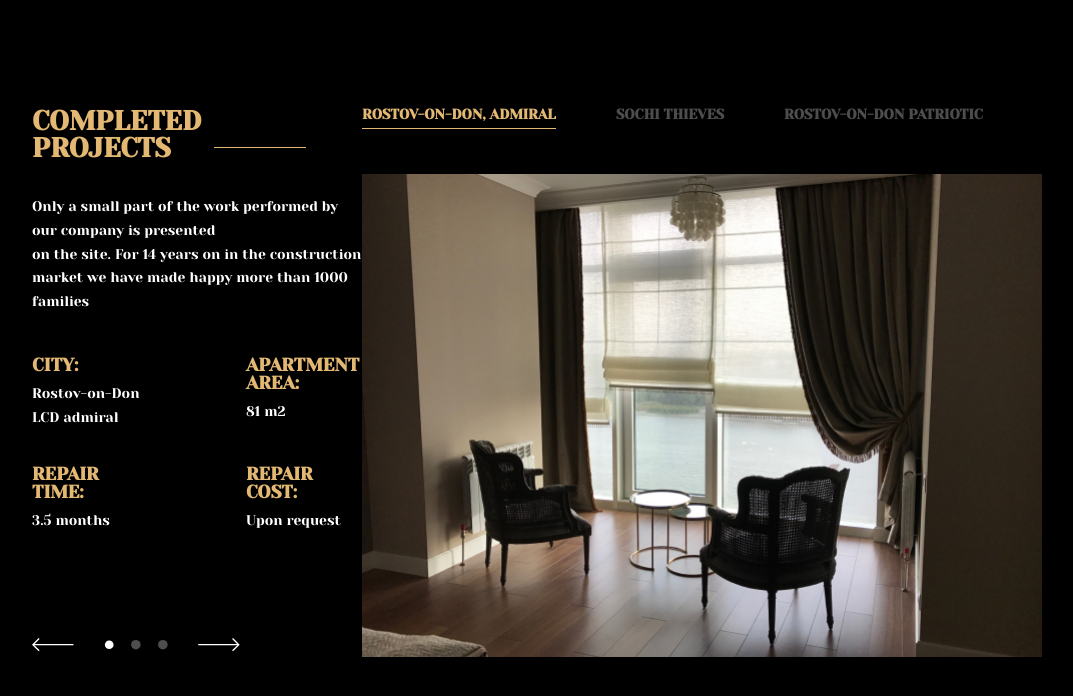
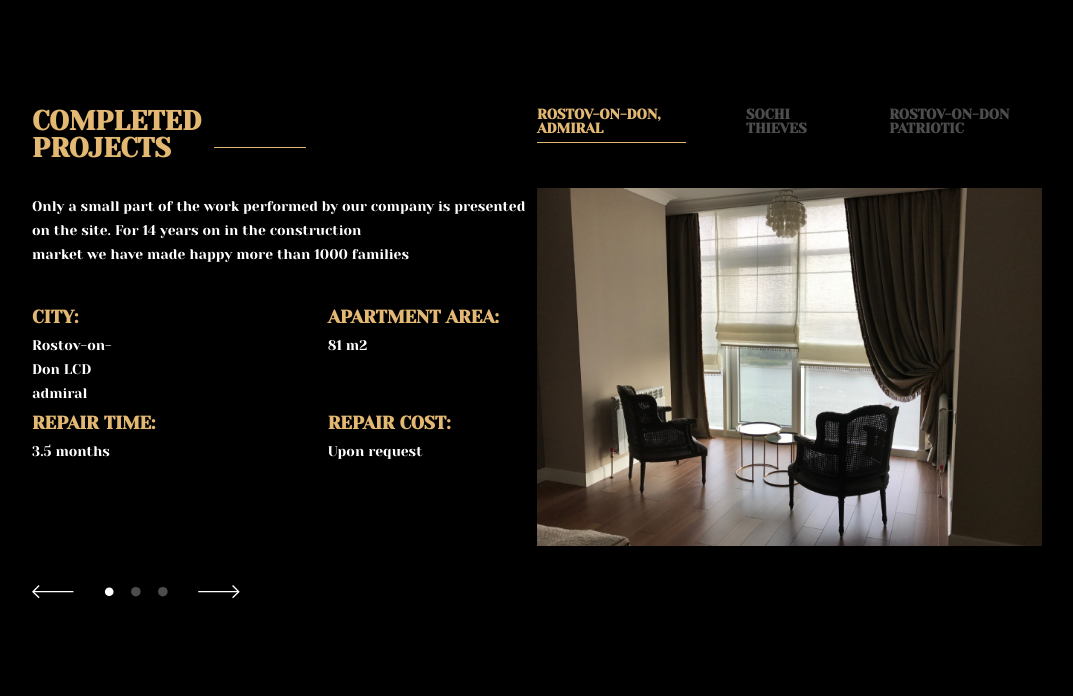
Before and after one commit to hydregnej/project-slider, a plain HTML site: page index.html in a window 1280 px wide. Shown: the whole page, without its empty margins (103-1176 px from the left). Drawn offline with Linux system fonts and the light colour scheme.

Commit message:
Теперь описание четырёх блоков слева (City, Appartament Area, Repair time, Repair Cost) меняются динамически, в зависимости от слайдера справа. Также исправлен баг, при котором вёрстка ломалась.

```diff
--- a/css/style.css
+++ b/css/style.css
@@ -13,10 +13,11 @@
 }
 
 .main__slider {
+	max-width: 100%;
 	display: flex;
 	flex-wrap: nowrap;
 	justify-content: space-between;
-	margin: 0 auto;
+	/*margin: 0 auto;*/
 	padding: 107px 135px 125px;
 }
 
@@ -27,7 +28,6 @@
 
 .main__h1-block {
 	position: relative;
-
 }
 
 .main__h1 {
@@ -46,6 +46,11 @@
 	font-size: 14px;
 	color: #FFFFFF;
 	line-height: 170%;
+}
+
+.main__text_width-95 {
+	max-width: 95px;
+	height: 45px;
 }
 
 .main__text_margin-top-bot {
@@ -107,6 +112,11 @@
 	cursor: pointer;
 }
 
+.main__slider-img {
+	max-width: 100%;
+	max-height: 100%;
+}
+
 .main__dot:hover,
 .main__slider-img-active_dots {
 	content: url("../icons/dot-start.svg");
@@ -114,6 +124,13 @@
 
 .main__arrow {
 	cursor: pointer;
+}
+
+.main__slider-right {
+	width: 50%;
+	max-width: 50%;
+	display: flex;
+	flex-direction: column;
 }
 
 .main__title-slider {
@@ -143,13 +160,15 @@
 
 .main__slider-img-item {
 	display: none;
-	width: 680px;
-	height: 483px;
 }
 
 .main__slider-img-active {
 	display: block;
 	margin-top: 45px;
+	max-width: 100%;
+	height: auto;
+	/*max-width: 679px;*/
+	/*max-height: 483px;*/
 }
 
 .main__slider-img-active_dots {
--- a/index.html
+++ b/index.html
@@ -22,20 +22,19 @@
 			<div class="main__text-block">
 				<div class="main__text-block-1">
 					<h2 class="main__h2 main__h2_margin-bot">City:</h2>
-					<p class="main__text">Rostov-on-Don <br>
-						LCD admiral</p>
+					<p class="main__text main__text_width-95"></p>
 				</div>
 				<div class="main__text-block-2">
 					<h2 class="main__h2 main__h2_margin-bot">apartment area:</h2>
-					<p class="main__text">81 m2</p>
+					<p class="main__text main__text_width-95"></p>
 				</div>
 				<div class="main__text-block-3">
 					<h2 class="main__h2 main__h2_margin-bot">Repair time:</h2>
-					<p class="main__text">3.5 months</p>
+					<p class="main__text main__text_width-95"></p>
 				</div>
 				<div class="main__text-block-4">
 					<h2 class="main__h2 main__h2_margin-bot">Repair Cost:</h2>
-					<p class="main__text">Upon request</p>
+					<p class="main__text main__text_width-95"></p>
 				</div>
 			</div>
 			<div class="main__nav-slider">
--- a/scripts/main.js
+++ b/scripts/main.js
@@ -1,15 +1,27 @@
 let images = [
 	{
 		src: "./img/image-0.jpg",
-		title: "Rostov-on-Don, Admiral"
+		title: "Rostov-on-Don, Admiral",
+		cityInfo: "Rostov-on-Don LCD admiral",
+		areaInfo: "81 m2",
+		timeInfo: "3.5 months",
+		costInfo: "Upon request"
 	},
 	{
 		src: "./img/image-1.jpg",
-		title: "Sochi Thieves"
+		title: "Sochi Thieves",
+		cityInfo: "Sochi Thieves",
+		areaInfo: "105 m2",
+		timeInfo: "4 months",
+		costInfo: "Upon request"
 	},
 	{
 		src: "./img/image-2.jpg",
-		title: "Rostov-on-Don Patriotic"
+		title: "Rostov-on-Don Patriotic",
+		cityInfo: "Rostov-on-Don Patriotic",
+		areaInfo: "93 m2",
+		timeInfo: "3 months",
+		costInfo: "Upon request"
 	}
 ]
 
@@ -85,9 +97,21 @@ function initSlider() {
 
 
 	function moveSlider(num) {
+		const currentImage = images[num]
+		const cityInfo = document.querySelector(".main__text-block-1 .main__text")
+		const areaInfo = document.querySelector(".main__text-block-2 .main__text")
+		const timeInfo = document.querySelector(".main__text-block-3 .main__text")
+		const costInfo = document.querySelector(".main__text-block-4 .main__text")
+
+		if (currentImage) {
+			cityInfo.textContent = currentImage.cityInfo
+			areaInfo.textContent = currentImage.areaInfo
+			timeInfo.textContent = currentImage.timeInfo
+			costInfo.textContent = currentImage.costInfo
+		}
+
 		sliderImage.querySelector(".main__slider-img-active").classList.remove("main__slider-img-active")
 		sliderImage.querySelector(".main__number-slider-" + num).classList.add("main__slider-img-active")
-		// changeTitle(num)
 	}
 
 
```
